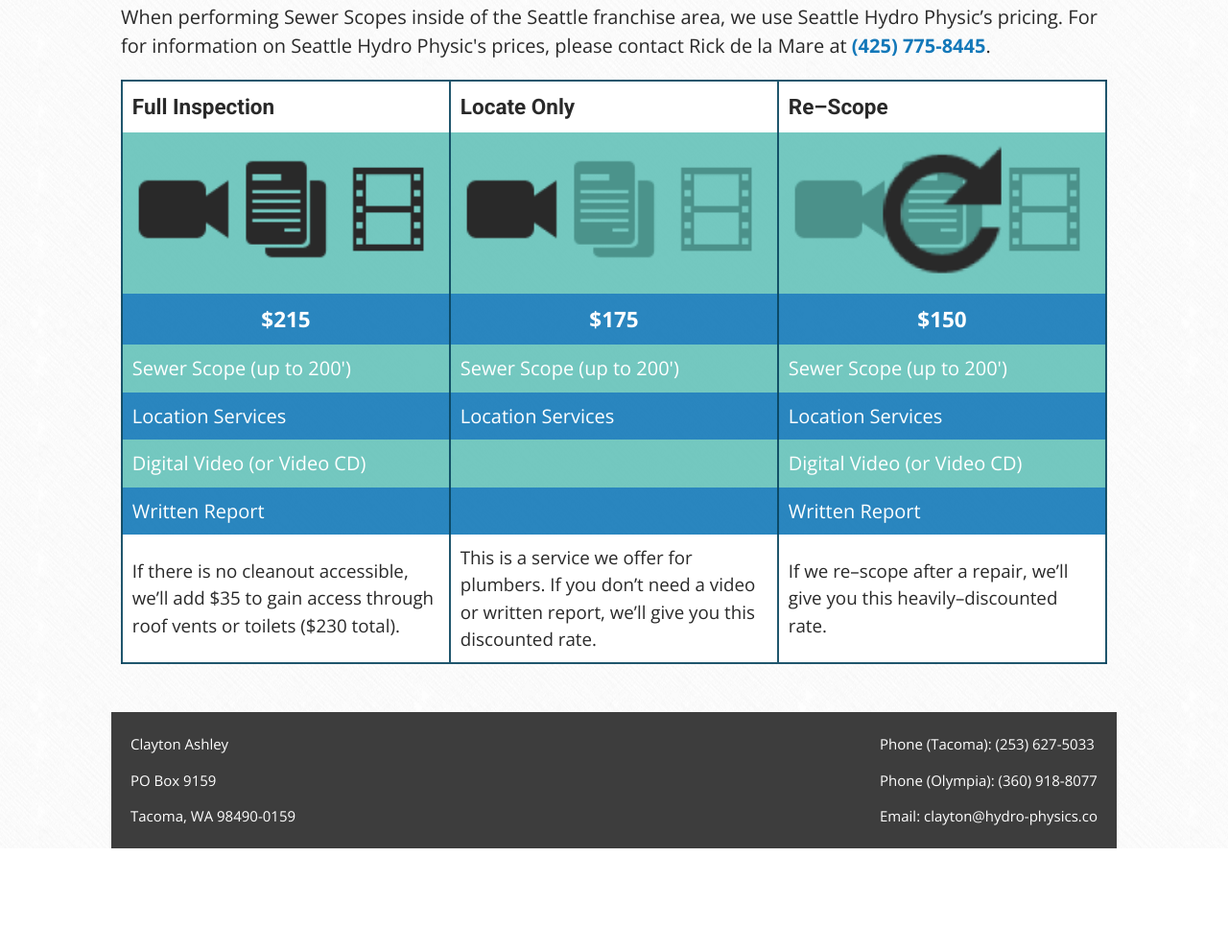
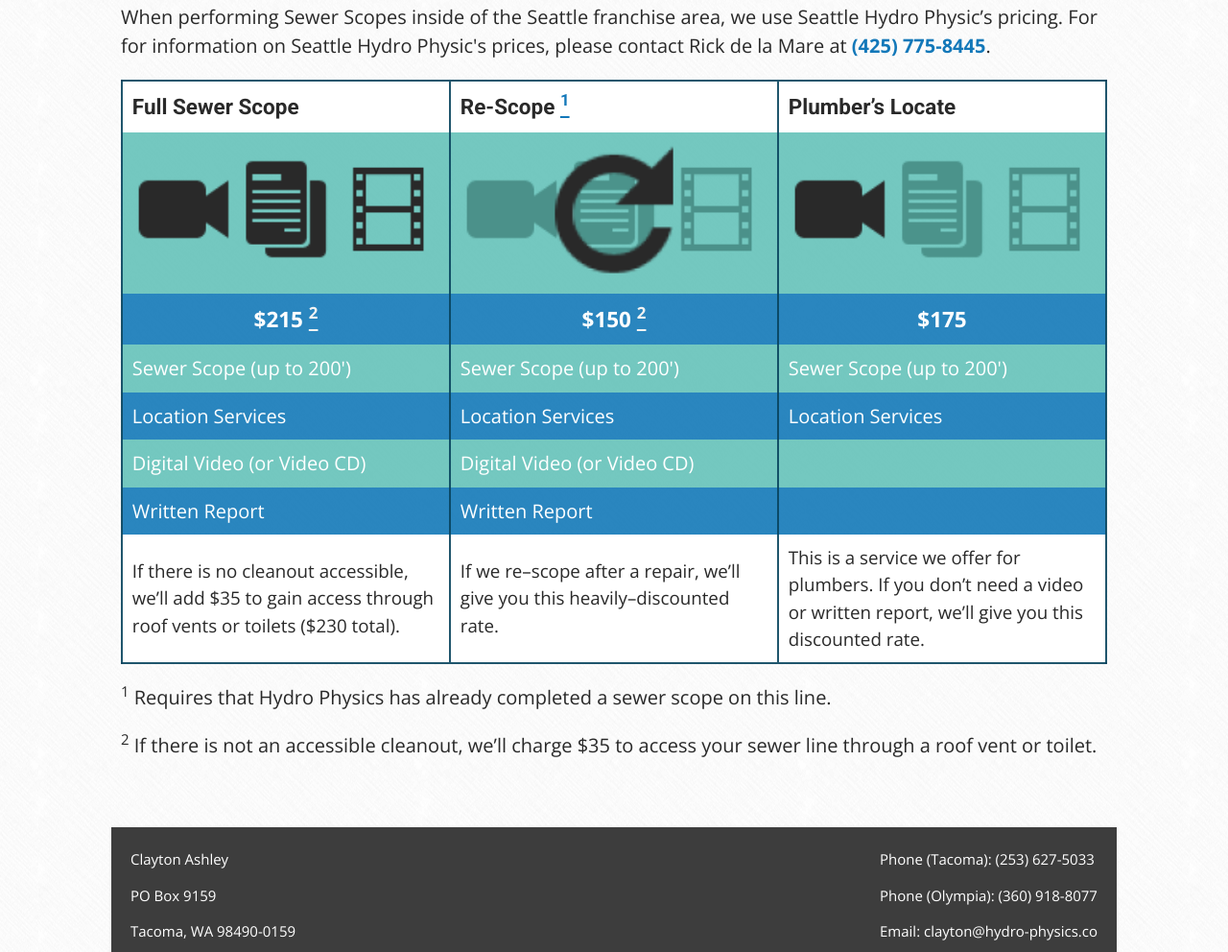
Before and after one commit to benforshey/hydro-physics.co, a plain HTML site: page inspection-information.html in a window 1280 px wide. Shown: the part 4599-5591 px from the top of the page at 96% size. Before the commit the page ends 5483 px from the top, so only its background shows below. Drawn offline with nearby package versions, Linux system fonts and the light colour scheme.

Commit message:
add clarification to pricing chart

```diff
--- a/css/author-styles.css
+++ b/css/author-styles.css
@@ -11,14 +11,14 @@
 
 
 TYPOGRAPHY
-    Header            Roboto, sans-serif
+    Header              Roboto, sans-serif
     Body                Open Sans, sans-serif
 
 COLOR GUIDE
     #1378B9            hsl(203, 81%, 40%)            Logo Light Blue
     #64C2B8            hsl(174, 44%, 58%)            Logo Turquoise
-    #292929            hsl(0, 0%, 16%)                    Dark Gray
-    #F3F3F3            hsl(0, 0%, 95%)                    Dirty White
+    #292929            hsl(0, 0%, 16%)               Dark Gray
+    #F3F3F3            hsl(0, 0%, 95%)               Dirty White
     #08435D            hsl(198, 84%, 20%)            Dark Blue
     #FF8E31            hsl(27, 100%, 60%)            Orange
 
@@ -363,7 +363,7 @@
  6) Interactions, Transitions, and Transforms
 ----------------------------------------------------
 --------------------------------------------------*/
-a[href^='tel'], a[href^='mailto'], .cta span, .price, .form-support span, .additional-contact span, legend, .values span {;
+a[href^='tel'], a[href^='mailto'], .cta span, .price, .form-support span, .additional-contact span, legend, .values span {
     font-weight: 700;
 }
 button, .button {
@@ -429,6 +429,17 @@
 header>nav>a.active {
     color: #FF8E31;
     border-bottom: 4px solid #FF8E31;
+}
+a.footnote {
+    text-decoration: underline;
+}
+a.footnote-darkBG {
+    color: #F3F3F3;
+}
+a.footnote:focus,
+a.footnote:hover,
+a.footnote:active {
+    border-bottom: none;
 }
 /*--------------------------------------------------
 ----------------------------------------------------
--- a/inspection-information.html
+++ b/inspection-information.html
@@ -126,7 +126,7 @@
 		</div> <!-- end .sewer-library -->
 
 		<div class="pricing">
-			<h2>Pierce County & Thurson County Pricing Table</h2>
+			<h2>Pierce County &amp; Thurson County Pricing Table</h2>
 			<p>When performing Sewer Scopes inside of the Seattle franchise area, we use Seattle Hydro Physic&rsquo;s pricing. For for information on Seattle Hydro Physic's prices, please contact Rick de la Mare at <a href="tel:4257758445">(425) 775-8445</a>.</p>
 			<table>
 				<colgroup>
@@ -136,28 +136,28 @@
 					</colgroup>
 				<thead>
 					<tr>
-						<th>Full Inspection</th>
-						<th>Locate Only</th>
-						<th>Re&ndash;Scope</th>
+						<th>Full Sewer Scope</th>
+						<th>Re-Scope <a href="#re-scope" class="footnote"><sup>1</sup></a></th>
+						<th>Plumber&rsquo;s Locate</th>
 					</tr>
 				</thead>
 				<tfoot>
 					<tr>
 						<td>If there is no cleanout accessible, we&rsquo;ll add $35 to gain access through roof vents or toilets ($230 total).</td>
+						<td>If we re&ndash;scope after a repair, we&rsquo;ll give you this heavily&ndash;discounted rate.</td>
 						<td>This is a service we offer for plumbers. If you don&rsquo;t need a video or written report, we&rsquo;ll give you this discounted rate.</td>
-						<td>If we re&ndash;scope after a repair, we&rsquo;ll give you this heavily&ndash;discounted rate.</td>
 					</tr>
 				</tfoot>
 				<tbody>
 					<tr>
 						<td><img src="img/full-inspection.png" alt="graphic showing a camera, report, and film strip"></td>
+						<td><img src="img/rescope.png" alt="repeat graphic with a greyed out camera, report, and film strip"></td>
 						<td><img src="img/scope-only.png" alt="graphic showing a camera with a greyed out report and film strip"></td>
-						<td><img src="img/rescope.png" alt="repeat graphic with a greyed out camera, report, and film strip"></td>
 					</tr>
 					<tr>
-						<td class="price">$215</td>
+						<td class="price">$215 <a href="#access-fee" class="footnote footnote-darkBG"><sup>2</sup></a></td>
+						<td class="price">$150 <a href="#access-fee" class="footnote footnote-darkBG"><sup>2</sup></a></td>
 						<td class="price">$175</td>
-						<td class="price">$150</td>
 					</tr>
 					<tr>
 						<td>Sewer Scope (up to 200&#39;)</td>
@@ -171,16 +171,22 @@
 					</tr>
 					<tr>
 						<td>Digital Video (or Video CD)</td>
+						<td>Digital Video (or Video CD)</td>
 						<td></td>
-						<td>Digital Video (or Video CD)</td>
 					</tr>
 					<tr>
 						<td>Written Report</td>
+						<td>Written Report</td>
 						<td></td>
-						<td>Written Report</td>
 					</tr>
 				</tbody>
 			</table>
+			<div id="re-scope">
+				<p><sup>1</sup> Requires that Hydro Physics has already completed a sewer scope on this line.</p>
+			</div>
+			<div id="access-fee">
+				<p><sup>2</sup> If there is not an accessible cleanout, we&rsquo;ll charge $35 to access your sewer line through a roof vent or toilet.</p>
+			</div>
 
 		</div> <!-- end .pricing -->
 
```
Also changed, not shown: 1 other file.
